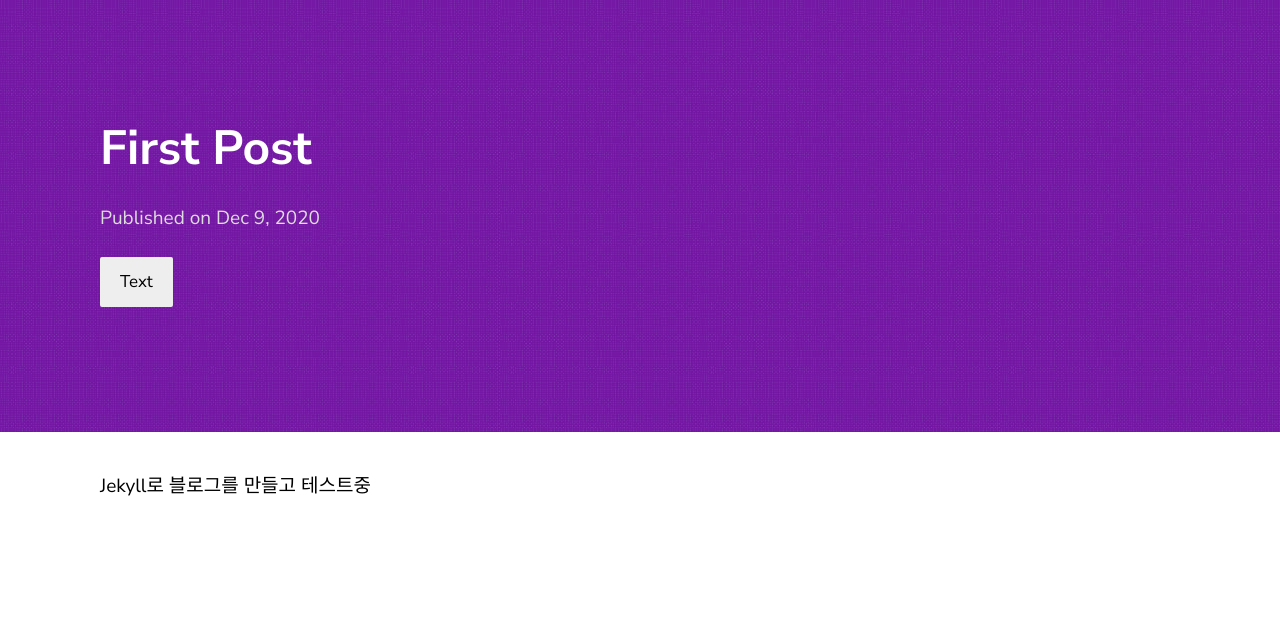
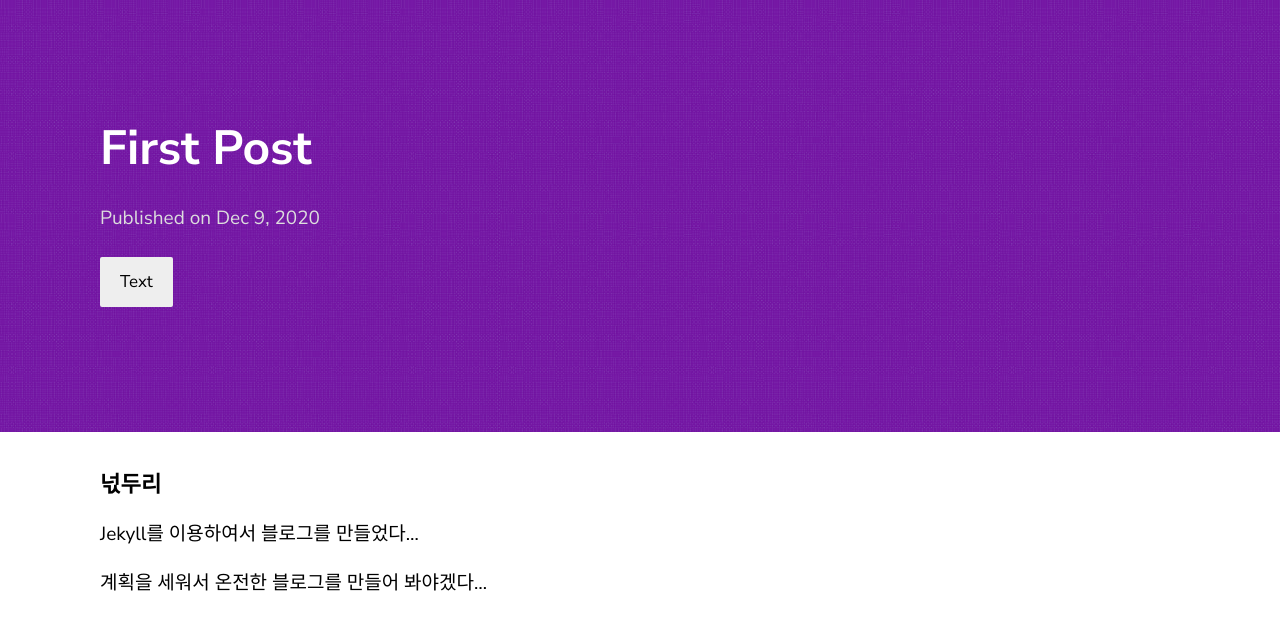
Before and after one commit to sik0813/sik0813.github.io, a Jekyll site: the page built from _posts/2020-12-09-First Post.markdown, in a window 1280 px wide. Shown: the top 630 px of the page. Built offline with Jekyll 4.4.1, drawn with Linux system fonts in a browser that asks for light colours.

Commit message:
Update 2020-12-09-First Post.markdown

```diff
--- a/_posts/2020-12-09-First Post.markdown
+++ b/_posts/2020-12-09-First Post.markdown
@@ -5,4 +5,7 @@ date:   2020-12-09 09:05:36 +0900
 categories: Text
 ---
 
-Jekyll로 블로그를 만들고 테스트중
+### 넋두리
+Jekyll를 이용하여서 블로그를 만들었다...
+
+계획을 세워서 온전한 블로그를 만들어 봐야겠다...
```
